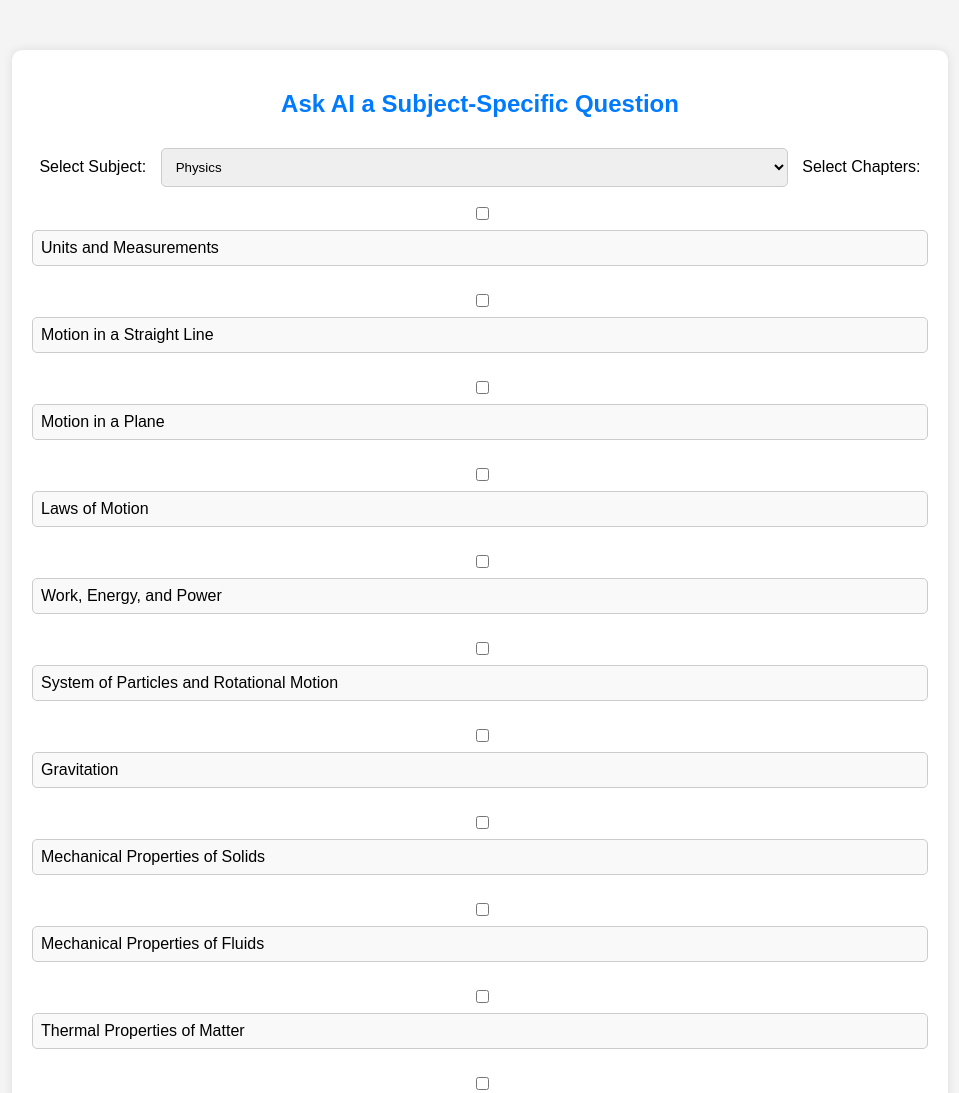
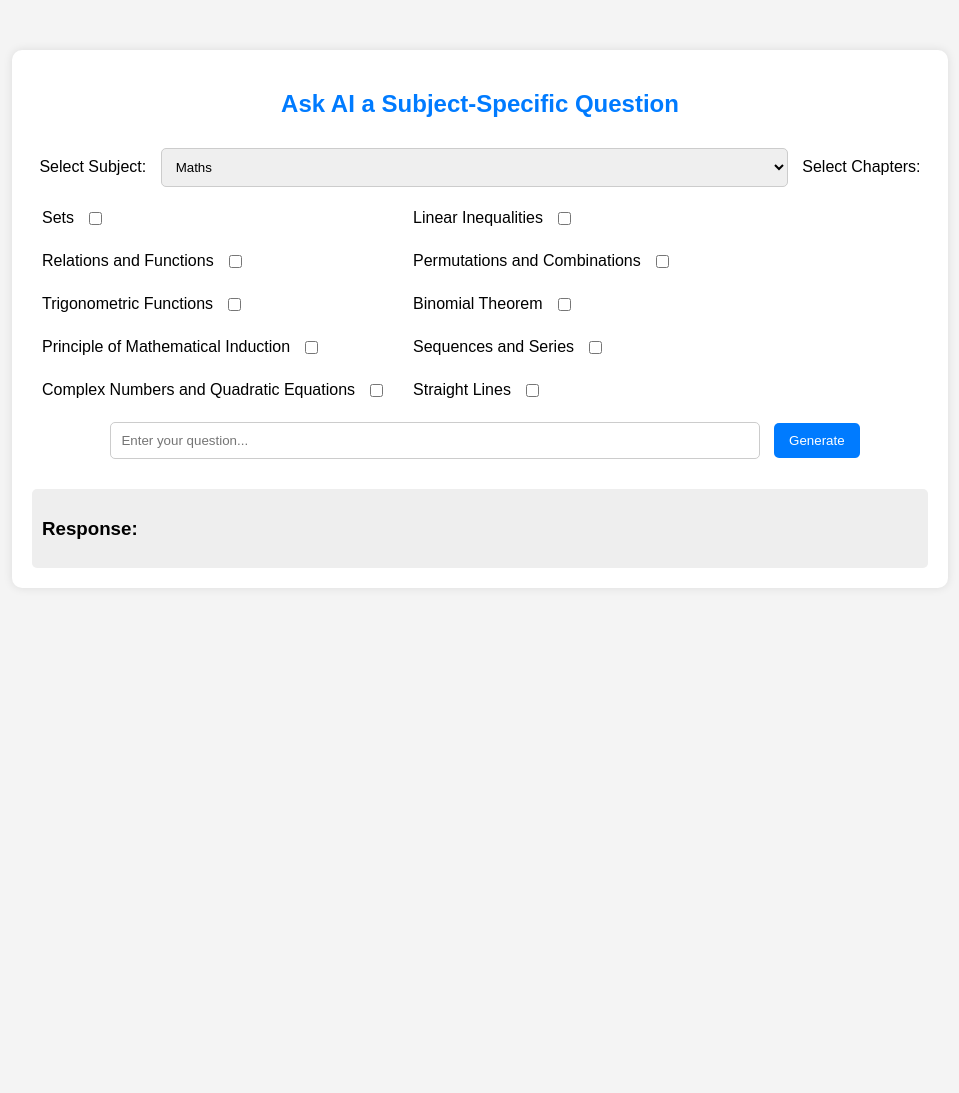
Before and after one commit to TIMEXYZO/simpet, a website: page index.html in a window 1280 px wide. Shown: the top 1093 px of the page, without its empty margins (160-1119 px from the left). After the commit the page ends 800 px from the top, so only its background shows below. Drawn offline with Linux system fonts and the light colour scheme.

Commit message:
Update index.html

```diff
--- a/index.html
+++ b/index.html
@@ -11,14 +11,37 @@
         <h2>Ask AI a Subject-Specific Question</h2>
         <form id="aiForm">
             <label>Select Subject:</label>
-            <select id="subject">
-                <option value="Physics">Physics</option>
-                <option value="Chemistry">Chemistry</option>
-                <option value="Maths">Maths</option>
+            <select id="subjectSelect">
+                <option value="physics">Physics</option>
+                <option value="chemistry">Chemistry</option>
+                <option value="maths" selected>Maths</option>
             </select>
 
             <label>Select Chapters:</label>
-            <div id="chapterList"></div>
+            <table id="chapterTable">
+    <tr>
+        <td><label>Sets <input type="checkbox" value="Sets"></label></td>
+        <td><label>Linear Inequalities <input type="checkbox" value="Linear Inequalities"></label></td>
+    </tr>
+    <tr>
+        <td><label>Relations and Functions <input type="checkbox" value="Relations and Functions"></label></td>
+        <td><label>Permutations and Combinations <input type="checkbox" value="Permutations and Combinations"></label></td>
+    </tr>
+    <tr>
+        <td><label>Trigonometric Functions <input type="checkbox" value="Trigonometric Functions"></label></td>
+        <td><label>Binomial Theorem <input type="checkbox" value="Binomial Theorem"></label></td>
+    </tr>
+    <tr>
+        <td><label>Principle of Mathematical Induction <input type="checkbox" value="Principle of Mathematical Induction"></label></td>
+        <td><label>Sequences and Series <input type="checkbox" value="Sequences and Series"></label></td>
+    </tr>
+    <tr>
+        <td><label>Complex Numbers and Quadratic Equations <input type="checkbox" value="Complex Numbers and Quadratic Equations"></label></td>
+        <td><label>Straight Lines <input type="checkbox" value="Straight Lines"></label></td>
+    </tr>
+</table>
+
+
 
             <input type="text" id="userInput" placeholder="Enter your question..." required>
             <button type="submit">Generate</button>
@@ -28,6 +51,6 @@
             <div id="responseText"></div>
         </div>
     </div>
-    <script src="script.js"></script>
+      <script src="script.js"></script>
 </body>
 </html>
```
